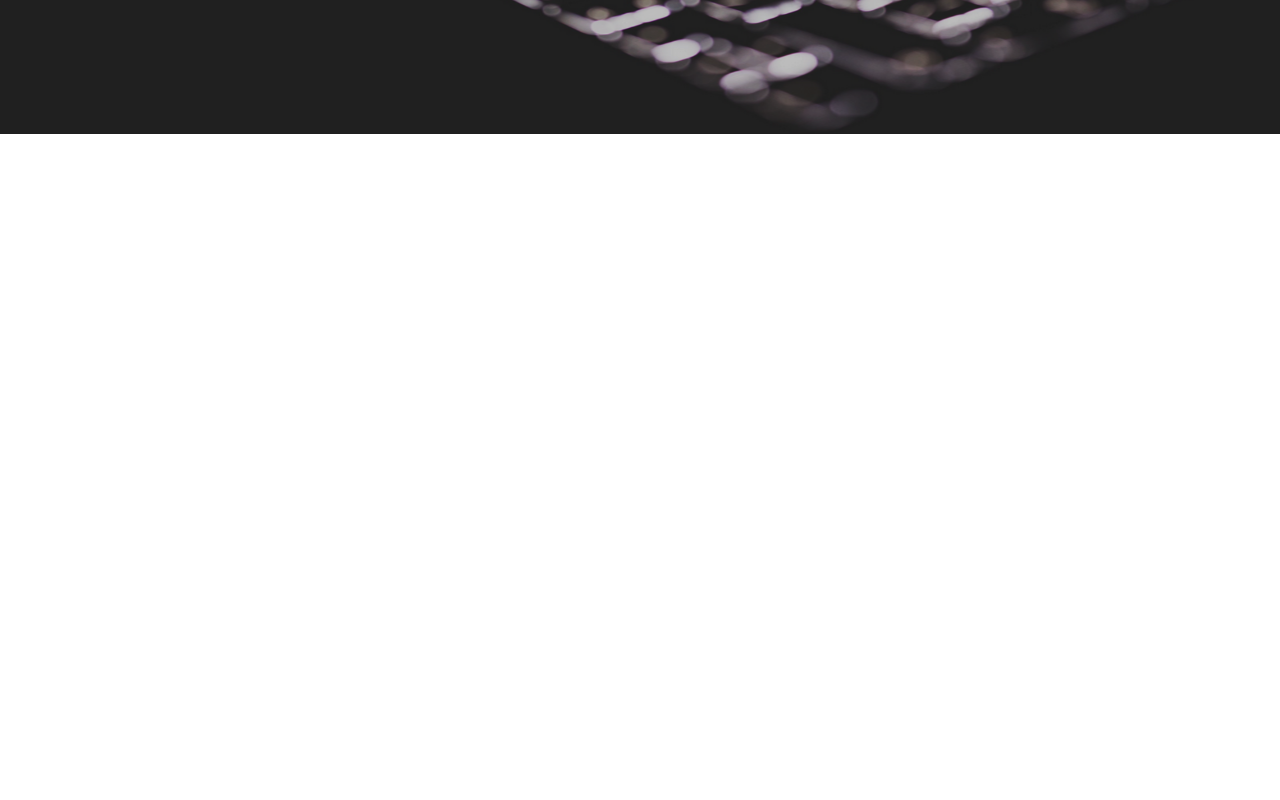
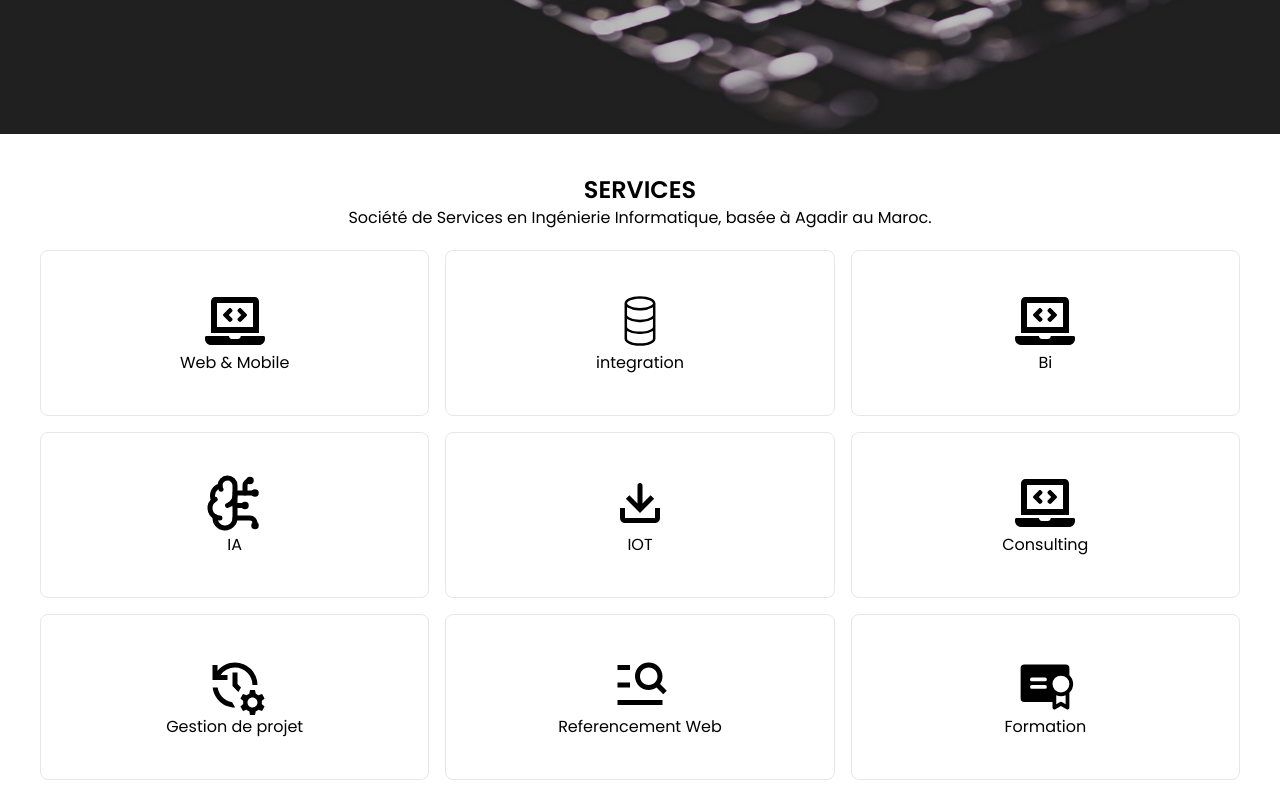
Before and after one commit to SaifeddineCode/nextjs-simpleLandingPage, a Next.js app: page / in a window 1280 px wide. Shown: the part 371-1171 px from the top of the page. Before the commit the page ends 800 px from the top, so only its background shows below. Built offline with nearby package versions, Linux system fonts and the light colour scheme.

Commit message:
adding simlple service section

```diff
--- /dev/null
+++ b/src/app/components/Services.tsx
@@ -0,0 +1,85 @@
+import { CgSoftwareDownload } from "react-icons/cg";
+import { CiDatabase } from "react-icons/ci";
+import { FaLaptopCode } from "react-icons/fa";
+import { LuBrainCircuit } from "react-icons/lu";
+import { MdOutlineManageHistory } from "react-icons/md";
+import { PiCertificateFill } from "react-icons/pi";
+import { RiMenuSearchLine } from "react-icons/ri";
+
+export default function Services() {
+  const Services = [
+    {
+      ServiceTitle: "Web & Mobile",
+      ServiceIcon: <FaLaptopCode size={60} />,
+    },
+    {
+      ServiceTitle: "integration",
+      ServiceIcon: <CiDatabase size={60} />,
+    },
+    {
+      ServiceTitle: "Bi",
+      ServiceIcon: <FaLaptopCode size={60} />,
+    },
+    {
+      ServiceTitle: "IA",
+      ServiceIcon: <LuBrainCircuit size={60} />,
+    },
+    {
+      ServiceTitle: "IOT",
+      ServiceIcon: <CgSoftwareDownload size={60} />,
+    },
+    {
+      ServiceTitle: "Consulting",
+      ServiceIcon: <FaLaptopCode size={60} />,
+    },
+    {
+      ServiceTitle: "Gestion de projet",
+      ServiceIcon: <MdOutlineManageHistory size={60} />,
+    },
+    {
+      ServiceTitle: "Referencement Web",
+      ServiceIcon: <RiMenuSearchLine size={60} />,
+    },
+    {
+      ServiceTitle: "Formation",
+      ServiceIcon: <PiCertificateFill size={60} />,
+    },
+  ];
+
+  return (
+    <div className="flex py-5 px-10 flex-col justify-center items-center">
+      <div className="flex flex-col justify-center items-center my-5">
+        <h2 className=" text-2xl font-bold">SERVICES</h2>
+        <p>
+          Société de Services en Ingénierie Informatique, basée à Agadir au
+          Maroc.
+        </p>
+      </div>
+      <div className="flex flex-wrap justify-between w-full gap-4  ">
+        {Services.map((e, index) => {
+          return (
+            <div
+              key={index}
+              className="flex flex-1  min-w-[calc(33.33%-12px)] flex-col justify-center items-center border hover:border-gray-400  border-gray-200 p-10 rounded-lg "
+            >
+              {e.ServiceIcon}
+              <span>{e.ServiceTitle}</span>
+            </div>
+          );
+        })}
+        {/* <div className="flex w-1/3 flex-col justify-center items-center border  border-gray-400 p-10 rounded-lg ">
+          <FaLaptopCode size={60} />
+          <span>Web & Mobile</span>
+        </div>
+        <div className="flex w-1/3 flex-col justify-center items-center border  border-gray-400 p-10 rounded-lg ">
+          <FaLaptopCode size={60} />
+          <span>Web & Mobile</span>
+        </div>
+        <div className="flex w-1/3 flex-col justify-center items-center border  border-gray-400 p-10 rounded-lg ">
+          <FaLaptopCode size={60} />
+          <span>Web & Mobile</span>
+        </div> */}
+      </div>
+    </div>
+  );
+}
--- a/src/app/components/Slider.tsx
+++ b/src/app/components/Slider.tsx
@@ -1,7 +1,7 @@
 "use client";
 
 import Image from "next/image";
-import { useState } from "react";
+import { useEffect, useState } from "react";
 
 // import { useState } from "react";
 // import Image from "next/image";
@@ -87,17 +87,26 @@ export default function slider() {
     setCurrentIndex((prev) => (prev === 0 ? slides.length - 1 : prev - 1));
   };
 
+  //  this code is for autonextslide, currently i disabled it
+
+  //   useEffect(() => {
+  //     const interval = setInterval(() => {
+  //       nextSlide();
+  //     }, 3000); // change every 3 seconds
+  //     return () => clearInterval(interval);
+  //   }, []);
+
   return (
     <div>
-      <div className="relative flex justify-center items-center  h-[400px]">
+      <div className=" relative flex justify-center items-center  h-[400px] ">
         <Image
           key={currentIndex}
           alt="slideImage"
           src={slides[currentIndex].background}
           fill
-          className="object-cover transition-all duration-500 ease-in-outs "
+          className={`object-cover`}
         />
-        <h1 className="absolute transition-all duration-500 ease-in-out bg-[#c27def] p-3 text-white font-bold">
+        <h1 className="absolute  bg-[#c27def] p-3 text-white font-bold">
           {slides[currentIndex].title}{" "}
         </h1>
         <div className=" px-2 absolute w-full flex flex-row-reverse justify-between items-center">
--- /dev/null
+++ b/src/app/contact/page.tsx
@@ -0,0 +1,3 @@
+export default function contact() {
+  return <>contact PAGE</>;
+}
--- /dev/null
+++ b/src/app/nos-realisations/page.tsx
@@ -0,0 +1,3 @@
+export default function NOSREALISATIONS() {
+  return <>NOS REALISATIONS PAGE</>;
+}
--- /dev/null
+++ b/src/app/nos-services/page.tsx
@@ -0,0 +1,3 @@
+export default function NOSSERVICES() {
+  return <>NOSSERVICES PAGE</>;
+}
--- a/src/app/page.tsx
+++ b/src/app/page.tsx
@@ -1,9 +1,11 @@
+import Services from "./components/Services";
 import Slider from "./components/Slider";
 
 export default function Home() {
   return (
     <>
       <Slider />
+      <Services />
     </>
   );
 }
--- /dev/null
+++ b/src/app/qui-sommes-nous/page.tsx
@@ -0,0 +1,3 @@
+export default function QuiSommesNous() {
+  return <>QUI SOMMES NOUS PAGE</>;
+}
```
